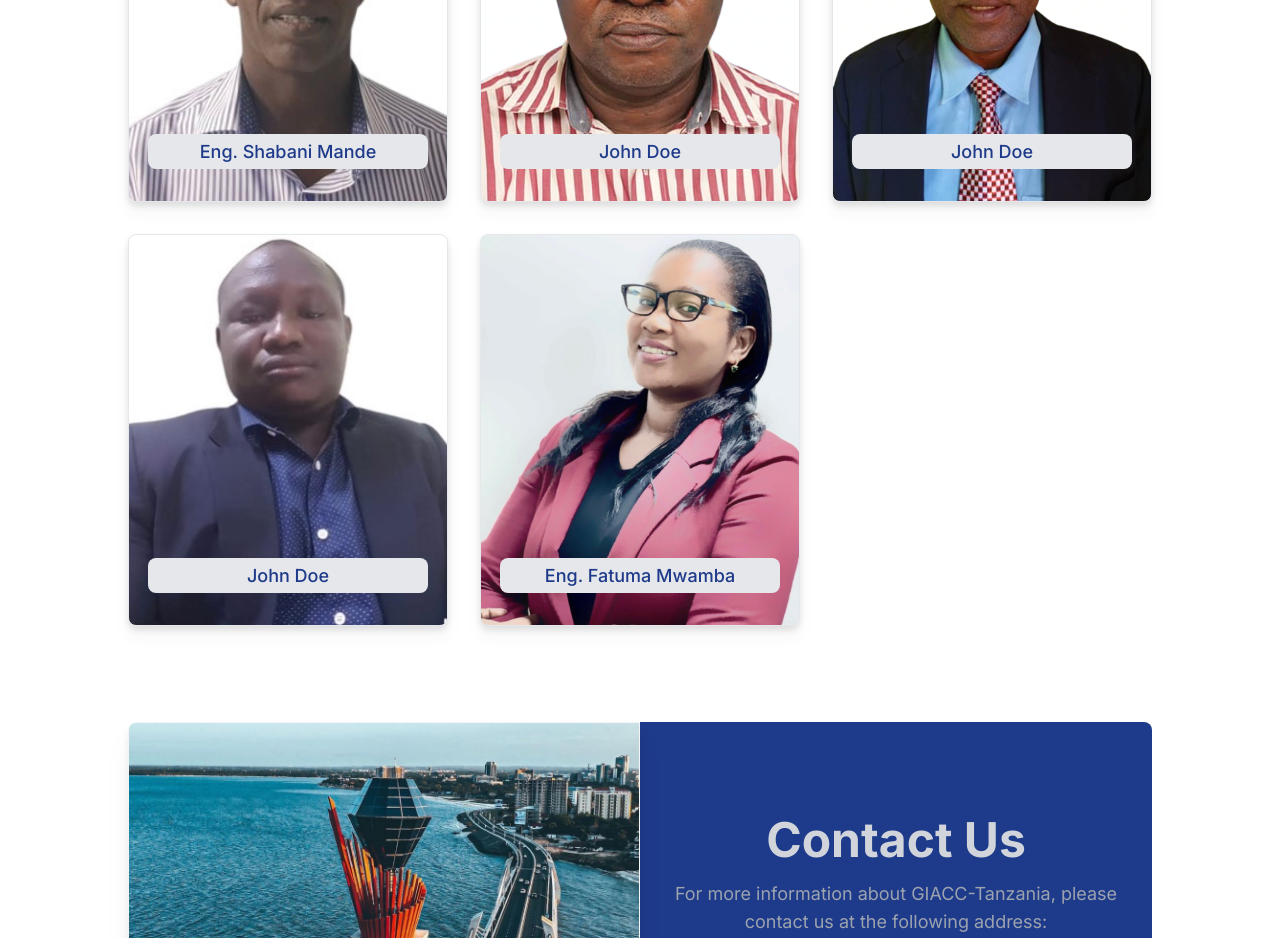
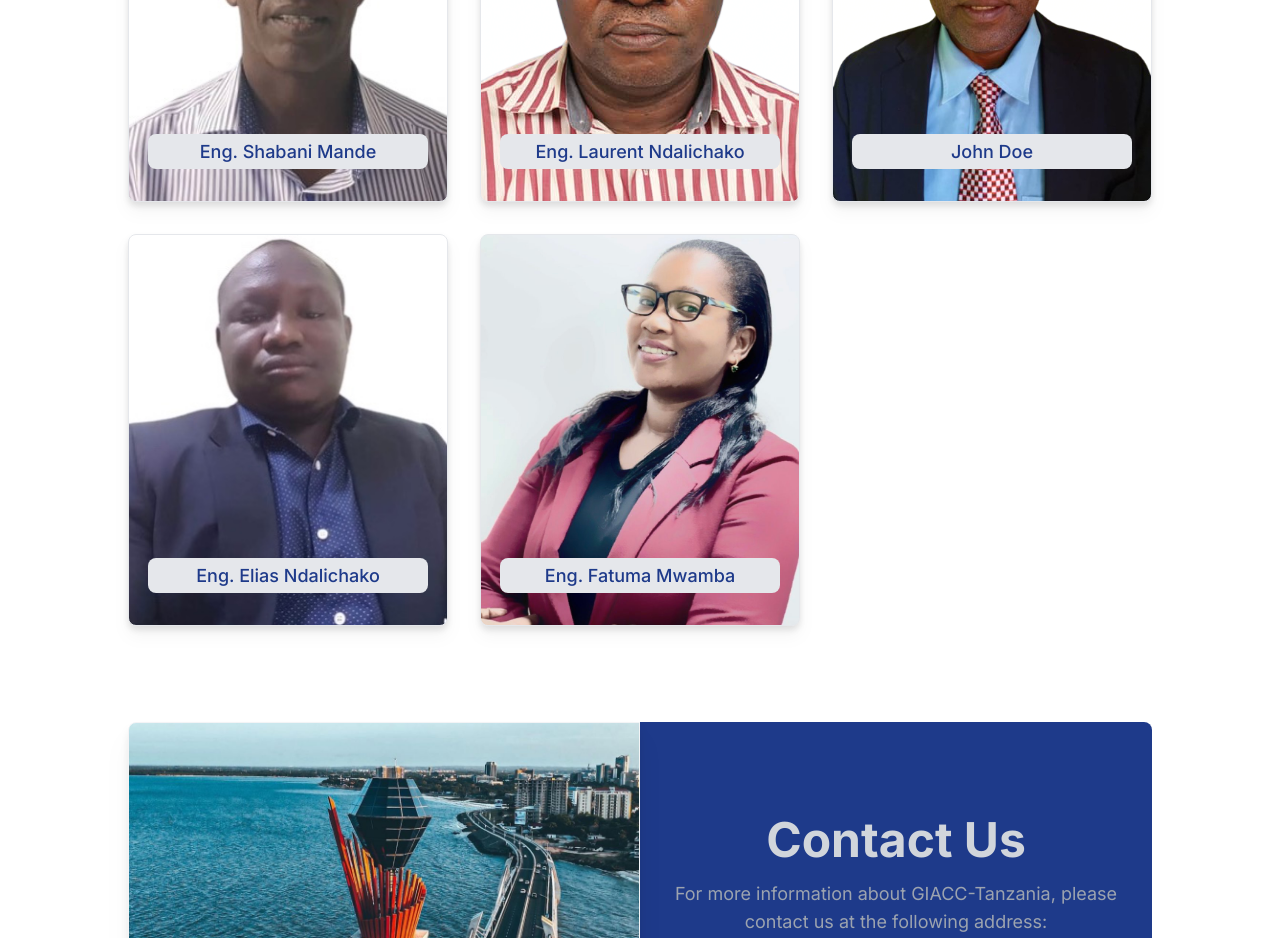
Before and after one commit to genie360s/giacc-tanzania, a Next.js app: page / in a window 1280 px wide. Shown: the part 2200-3138 px from the top of the page. Built offline with nearby package versions, Linux system fonts and the light colour scheme.

Commit message:
changed names

```diff
--- a/src/app/page.tsx
+++ b/src/app/page.tsx
@@ -104,7 +104,7 @@ export default function Home() {
               />
               <DynamicSpeakerCard
                 backgroundImageUrl="/images/chair_person2.PNG"
-                name="John Doe"
+                name="Eng. Laurent Ndalichako"
               />
               <DynamicSpeakerCard
                 backgroundImageUrl="/images/chair_person3.PNG"
@@ -112,7 +112,7 @@ export default function Home() {
               />
               <DynamicSpeakerCard
                 backgroundImageUrl="/images/chair_person4.JPG"
-                name="John Doe"
+                name="Eng. Elias Ndalichako"
               />
               <DynamicSpeakerCard
                 backgroundImageUrl="/images/chair_person5.JPG"
```
